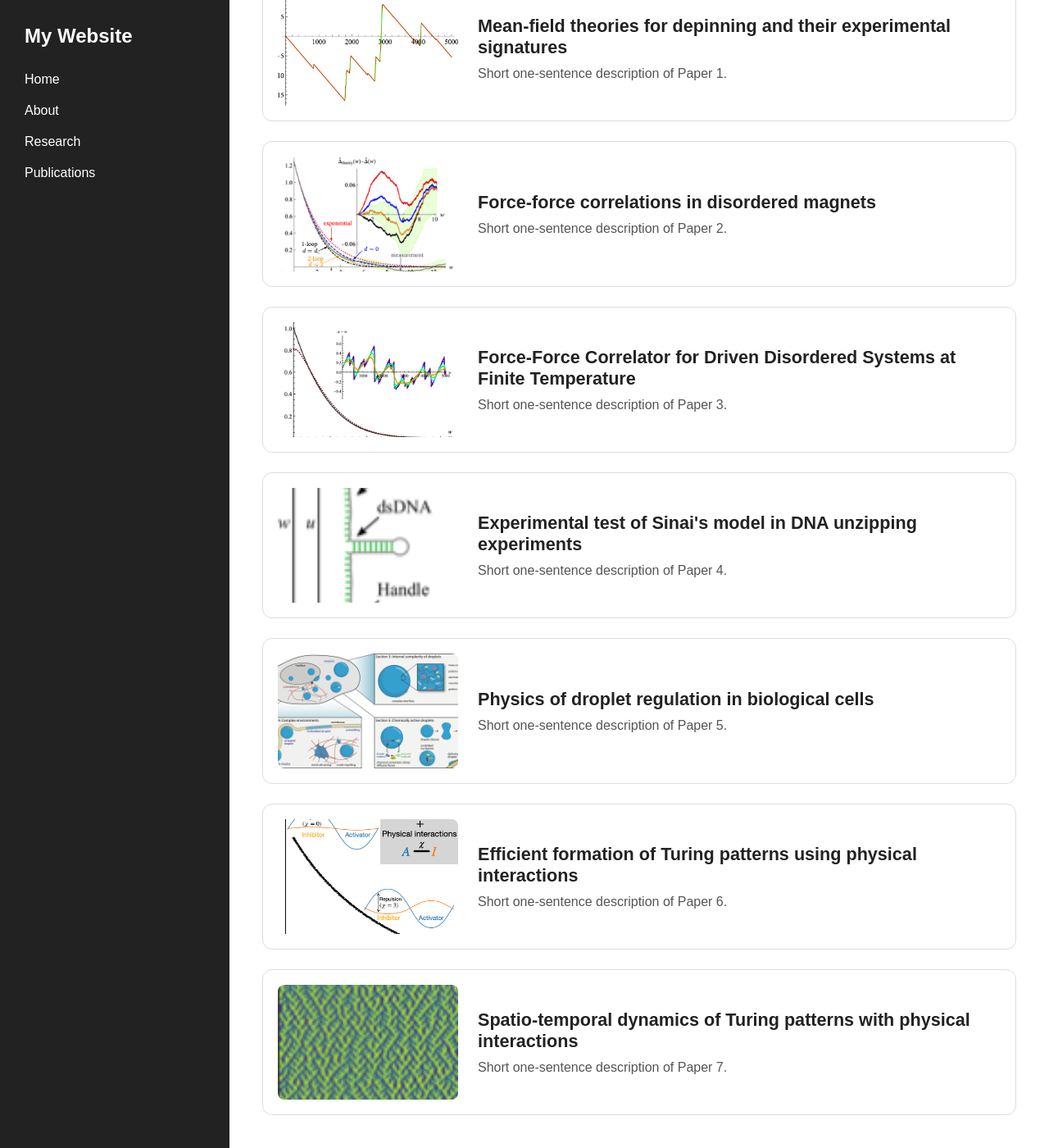
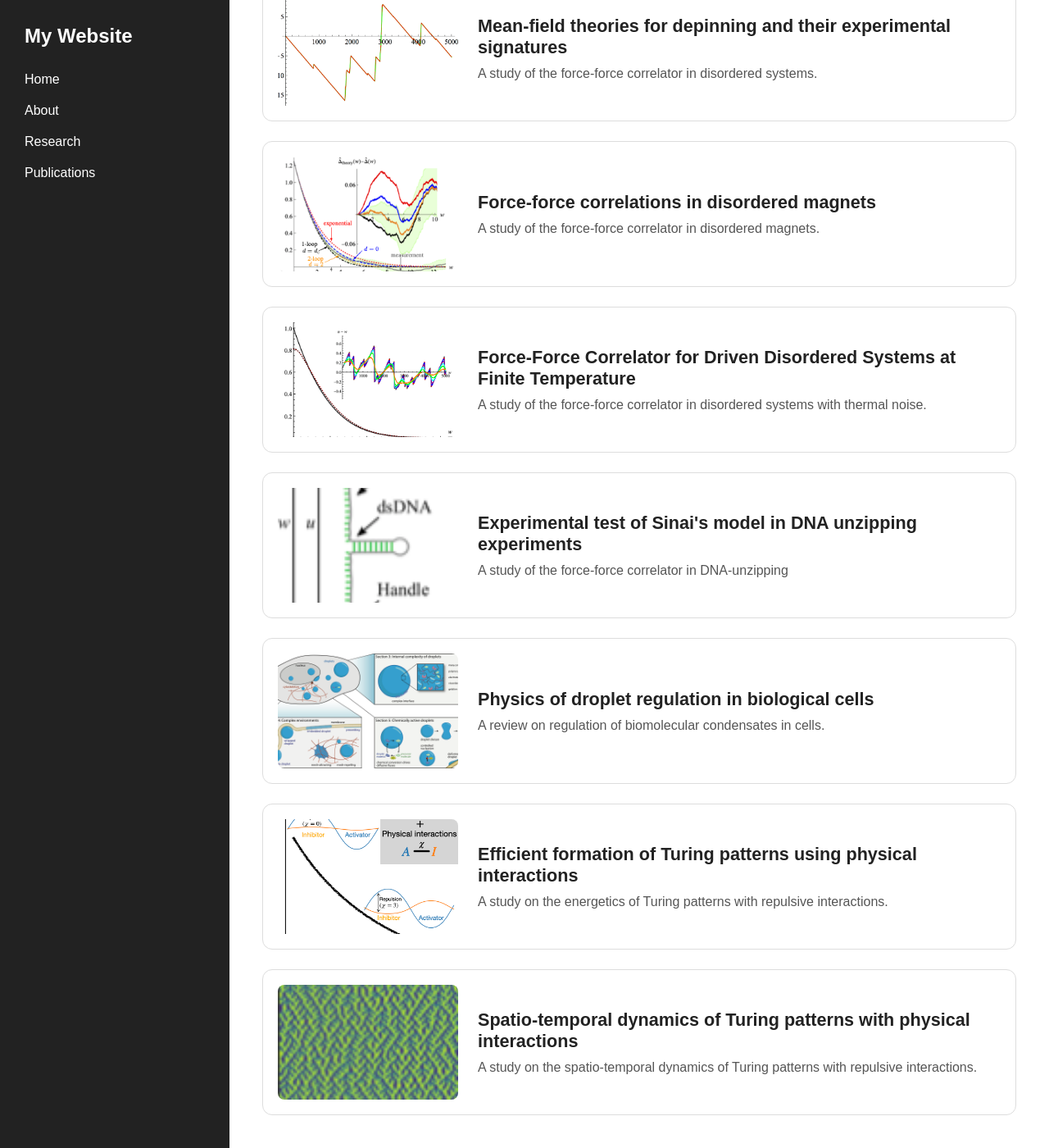
Before and after one commit to cathelijne123/cathelijneterburg.github.io, a Jekyll site: the page built from publications.md, in a window 1280 px wide and 1400 px high, scrolled down 200 px. Shown: the whole window at 82% size. Built offline with Jekyll 4.4.1, drawn with Linux system fonts in a browser that asks for light colours.

Commit message:
added paper description to publication.md

```diff
--- a/publications.md
+++ b/publications.md
@@ -20,7 +20,7 @@ Select a paper to read an accessible explanation.
     alt="Preview figure for Paper 1">
   <div class="paper-card-text">
     <h2>Mean-field theories for depinning and their experimental signatures</h2>
-    <p>Short one-sentence description of Paper 1.</p>
+    <p>A study of the force-force correlator in disordered systems.</p>
   </div>
 </a>
 
@@ -30,7 +30,7 @@ Select a paper to read an accessible explanation.
     alt="Preview figure for Paper 2">
   <div class="paper-card-text">
     <h2>Force-force correlations in disordered magnets</h2>
-    <p>Short one-sentence description of Paper 2.</p>
+    <p>A study of the force-force correlator in disordered magnets.</p>
   </div>
 </a>
 
@@ -40,7 +40,7 @@ Select a paper to read an accessible explanation.
     alt="Preview figure for Paper 3">
   <div class="paper-card-text">
     <h2>Force-Force Correlator for Driven Disordered Systems at Finite Temperature</h2>
-    <p>Short one-sentence description of Paper 3.</p>
+    <p>A study of the force-force correlator in disordered systems with thermal noise.</p>
   </div>
 </a>
 
@@ -50,7 +50,7 @@ Select a paper to read an accessible explanation.
     alt="Preview figure for Paper 4">
   <div class="paper-card-text">
     <h2>Experimental test of Sinai's model in DNA unzipping experiments</h2>
-    <p>Short one-sentence description of Paper 4.</p>
+    <p>A study of the force-force correlator in DNA-unzipping</p>
   </div>
 </a>
 
@@ -60,7 +60,7 @@ Select a paper to read an accessible explanation.
     alt="Preview figure for Paper 5">
   <div class="paper-card-text">
     <h2>Physics of droplet regulation in biological cells</h2>
-    <p>Short one-sentence description of Paper 5.</p>
+    <p>A review on regulation of biomolecular condensates in cells.</p>
   </div>
 </a>
 
@@ -70,7 +70,7 @@ Select a paper to read an accessible explanation.
     alt="Preview figure for Paper 6">
   <div class="paper-card-text">
     <h2>Efficient formation of Turing patterns using physical interactions</h2>
-    <p>Short one-sentence description of Paper 6.</p>
+    <p>A study on the energetics of Turing patterns with repulsive interactions.</p>
   </div>
 </a>
 
@@ -80,7 +80,7 @@ Select a paper to read an accessible explanation.
     alt="Preview figure for Paper 7">
   <div class="paper-card-text">
     <h2>Spatio-temporal dynamics of Turing patterns with physical interactions</h2>
-    <p>Short one-sentence description of Paper 7.</p>
+    <p>A study on the spatio-temporal dynamics of Turing patterns with repulsive interactions.</p>
   </div>
 </a>
 
```
